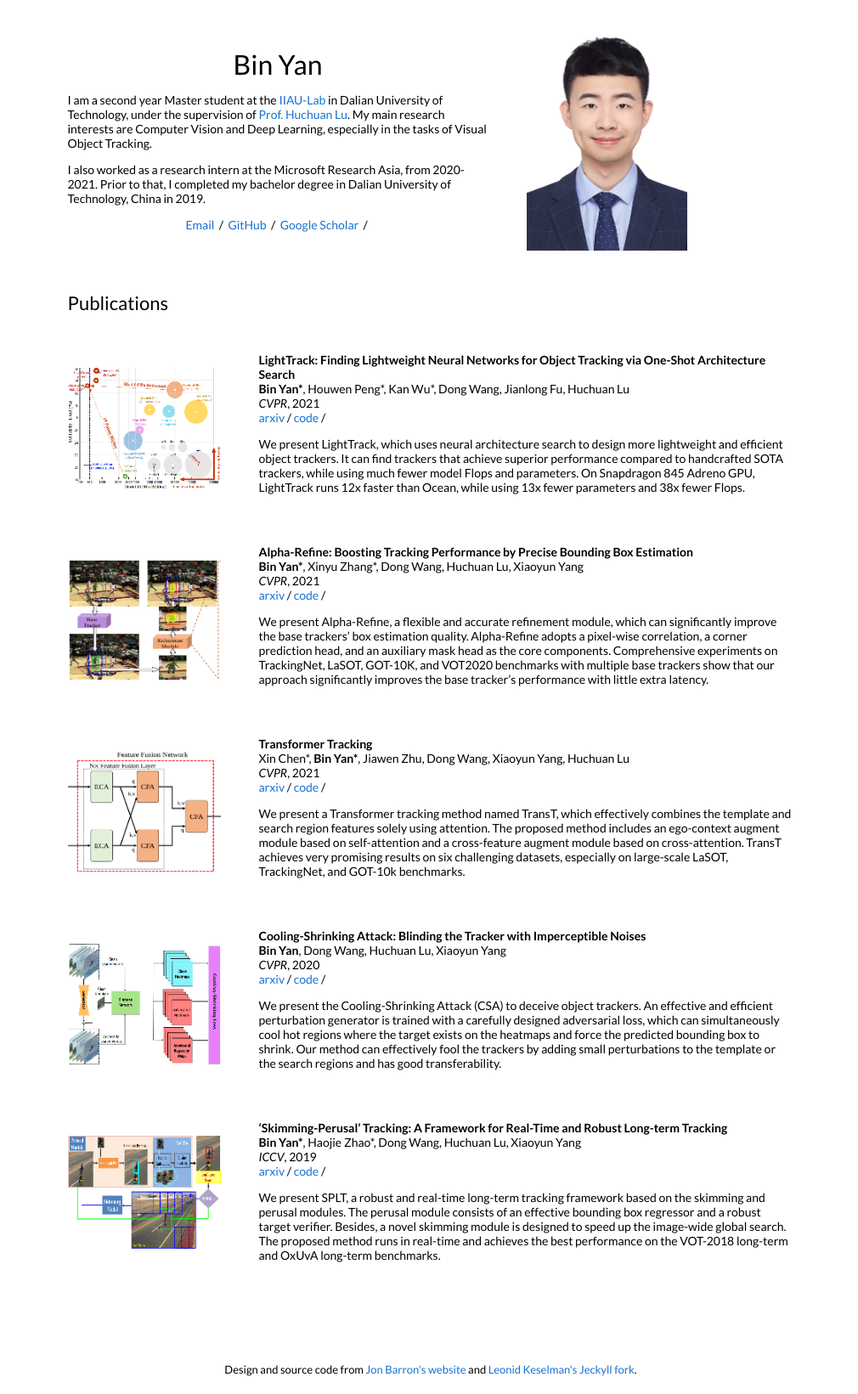
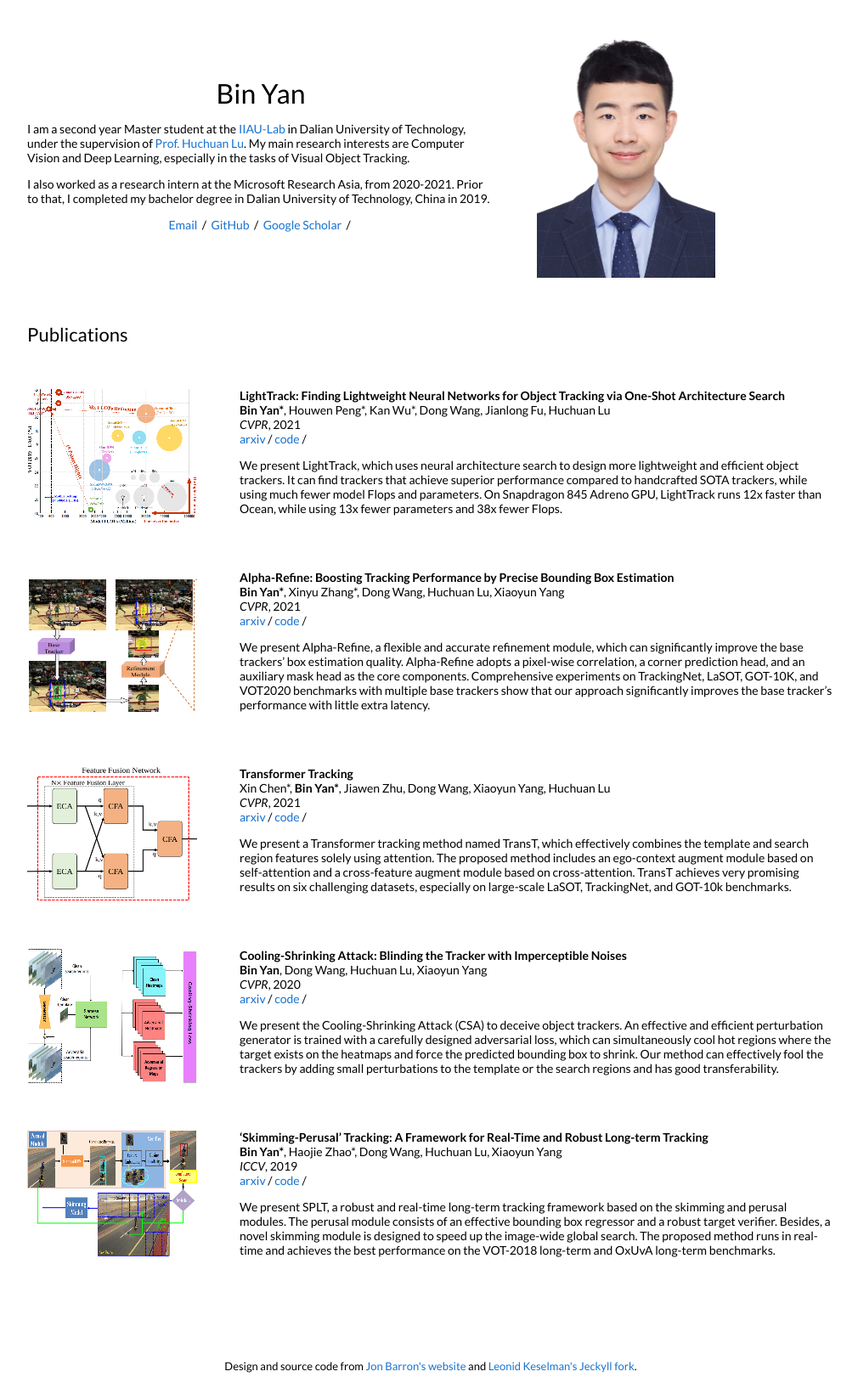
Before and after one commit to MasterBin-IIAU/masterbin-iiau.github.io, a Jekyll site: the page built from _posts/2021-04-29-lighttrack.markdown, in a window 1280 px wide. Shown: the whole page at 85% size, without its empty margins (133-1143 px from the left). Built offline with Jekyll 4.4.1, drawn with Linux system fonts in a browser that asks for light colours.

Commit message:
use 1000 px

```diff
--- a/_layouts/default.html
+++ b/_layouts/default.html
@@ -18,7 +18,7 @@
 
 
 <body>
-  <table style="width:100%;max-width:900px;border:0px;border-spacing:0px;border-collapse:separate;margin-right:auto;margin-left:auto;">
+  <table style="width:100%;max-width:1000px;border:0px;border-spacing:0px;border-collapse:separate;margin-right:auto;margin-left:auto;">
     <tr style="padding:0px">
       <td style="padding:0px">
         <table style="width:100%;border:0px;border-spacing:0px;border-collapse:separate;margin-right:auto;margin-left:auto;">
```
